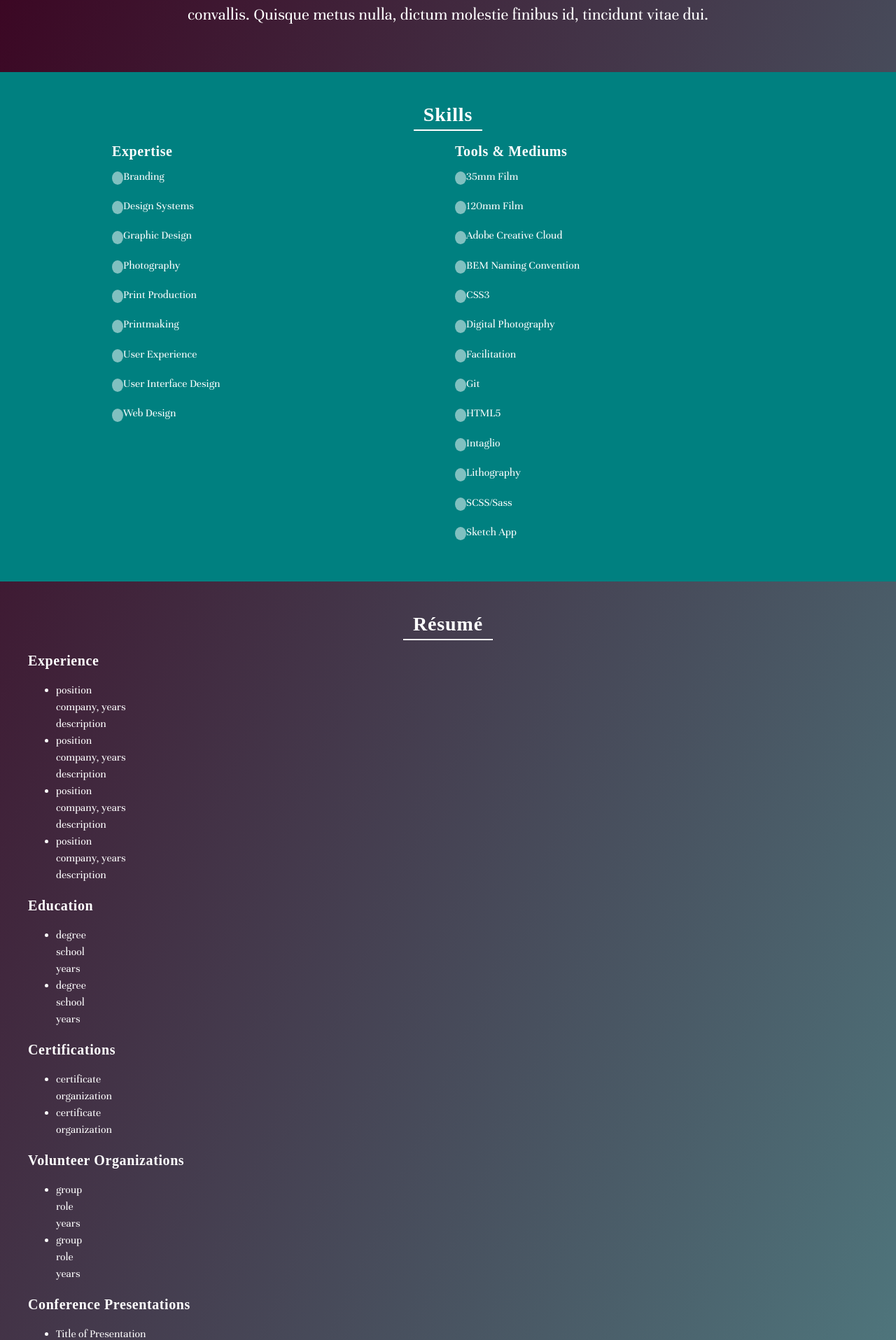
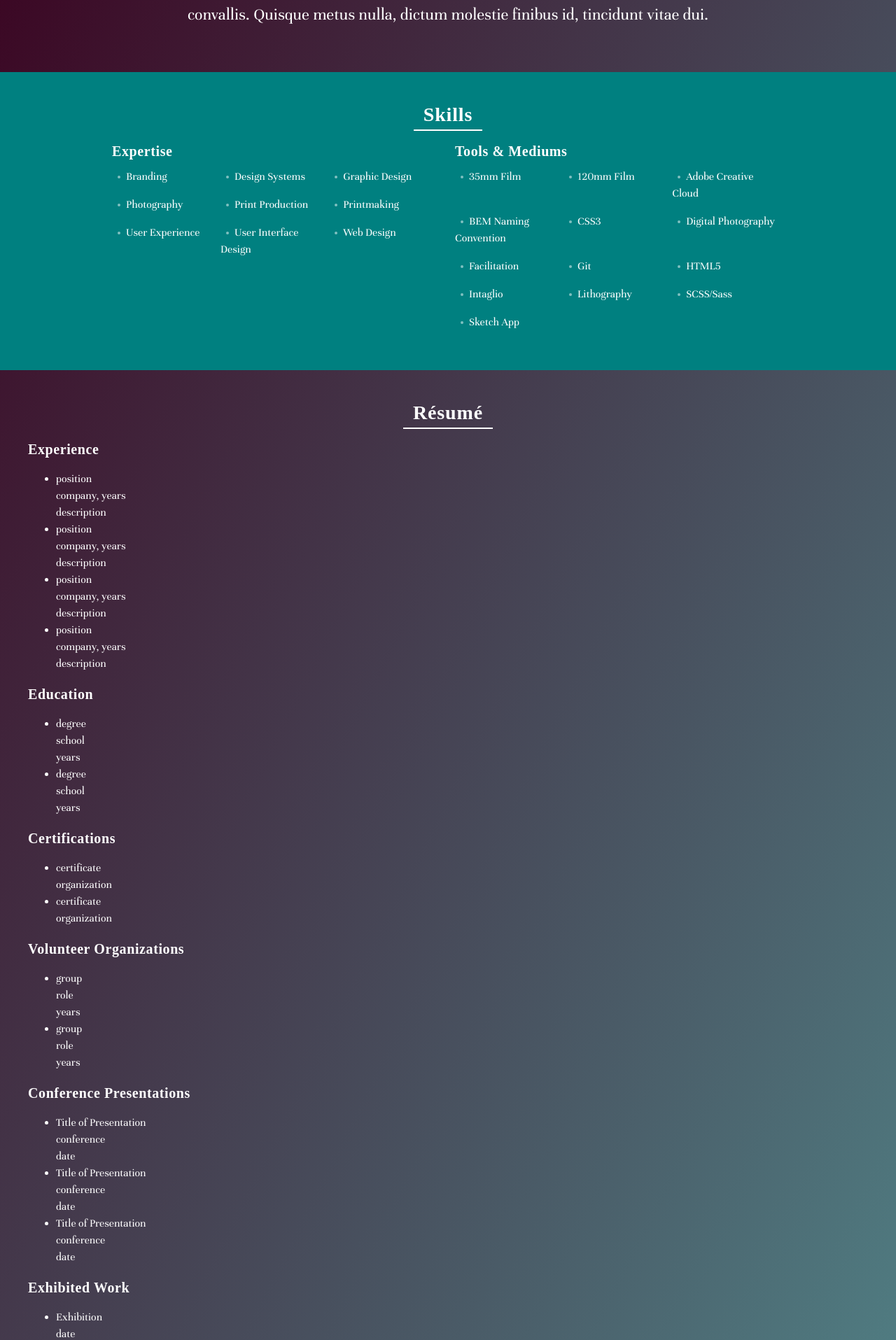
Before and after one commit to asmithorn/asmithorn.github.io, a Jekyll site: the page built from about/index.html, in a window 1280 px wide. Shown: the part 313-2228 px from the top of the page at 70% size. Built offline with Jekyll 4.4.1, drawn with Linux system fonts in a browser that asks for light colours; some web fonts are replaced.

Commit message:
list styling

```diff
--- a/css/style.scss
+++ b/css/style.scss
@@ -224,10 +224,11 @@ h3 {
         background-color: rgba(255,255,255,0.5);
         border-radius: 50%;
         content:'';
-        height: 2px;
-        padding: 0 .5em;
+        display: inline-block;
+        height: 4px;
+        margin: 0 .5em 0.2em 0.5em;
         vertical-align: middle;
-        width: 2px;
+        width: 4px;
       }
     }
   }
@@ -280,6 +281,12 @@ h3 {
     justify-content: space-between;
   }
 
+  .c-list {
+    display: flex;
+    flex-wrap: wrap;
+    li {width: 50%;}
+  }
+
   .c-name {text-align: left;}
 
   .c-site-nav {flex-basis: 60%;}
@@ -299,6 +306,8 @@ h3 {
 
 
 @media only screen and (min-width: 960px) {
+
+  .c-list li {width: 33%;}
 
   .c-site-nav {flex-basis: 40%;}
 
```
